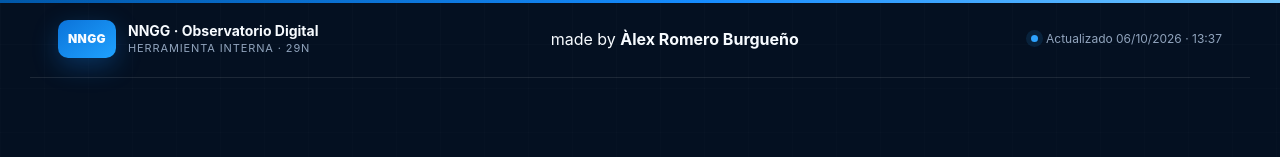
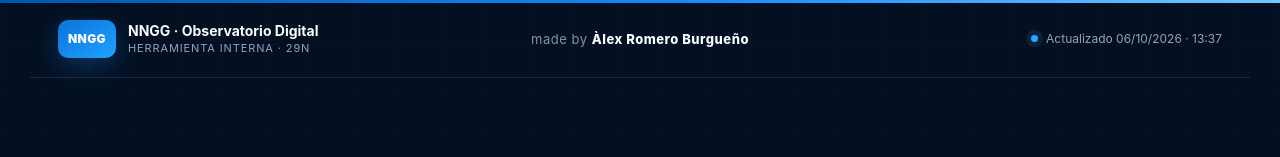
Before and after one commit to aromerob17-byte/OBSERVATORIO_NNGG_WEB, a website: page index.html in a window 1280 px wide. Shown: the top 157 px of the page. Drawn offline with Linux system fonts and the light colour scheme.

Commit message:
Estilizar firma de autor en cabecera

```diff
--- a/assets/styles.css
+++ b/assets/styles.css
@@ -57,3 +57,20 @@ linear-gradient(145deg,rgba(15,77,143,.55),rgba(7,24,49,.92));position:relative;
 .person-card-metrics strong{display:block;font-size:11px;margin-top:4px}
 @media(max-width:900px){.people-hero{grid-template-columns:1fr}.people-grid{grid-template-columns:repeat(2,1fr)}}
 @media(max-width:560px){.people-grid{grid-template-columns:1fr}.leader-meta{grid-template-columns:1fr 1fr 1fr}.leader-score{font-size:32px}}
+
+.creator-signature{
+  position:absolute;
+  left:50%;
+  transform:translateX(-50%);
+  font-size:13px;
+  letter-spacing:.04em;
+  color:#7f93ad;
+  white-space:nowrap;
+}
+.creator-signature strong{
+  color:#f7fbff;
+  font-weight:850;
+}
+@media(max-width:760px){
+  .creator-signature{display:none}
+}
```
